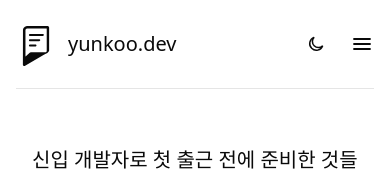
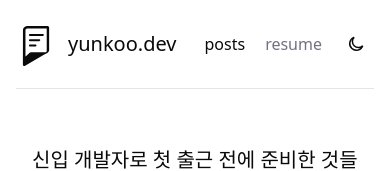
Before and after one commit to yunkooo/blog, a Next.js app: page / in a window 390 px wide. Shown: the top 171 px of the page. Built offline with nearby package versions, Linux system fonts and the light colour scheme.

Commit message:
Keep header navigation visible on small screens

```diff
--- a/src/components/site-header.tsx
+++ b/src/components/site-header.tsx
@@ -25,20 +25,6 @@ function MoonIcon() {
         d="M20 14.2A8 8 0 1 1 9.8 4 6.7 6.7 0 0 0 20 14.2Z"
         fill="none"
         stroke="currentColor"
-        strokeWidth="1.8"
-      />
-    </svg>
-  );
-}
-
-function MenuIcon() {
-  return (
-    <svg viewBox="0 0 24 24" aria-hidden="true" className="size-6">
-      <path
-        d="M4 7h16M4 12h16M4 17h16"
-        fill="none"
-        stroke="currentColor"
-        strokeLinecap="round"
         strokeWidth="1.8"
       />
     </svg>
@@ -75,7 +61,7 @@ export function SiteHeader({
       </Link>
 
       <div className="flex items-center gap-4">
-        <nav className="hidden gap-8 md:flex">
+        <nav className="flex gap-5 sm:gap-8">
           <Link
             href="/"
             className={currentPath === "/" ? activeLinkClass : inactiveLinkClass}
@@ -98,10 +84,6 @@ export function SiteHeader({
         >
           {isDarkMode ? <SunIcon /> : <MoonIcon />}
         </button>
-
-        <button className="md:hidden" type="button" aria-label="Open menu">
-          <MenuIcon />
-        </button>
       </div>
     </header>
   );
```
